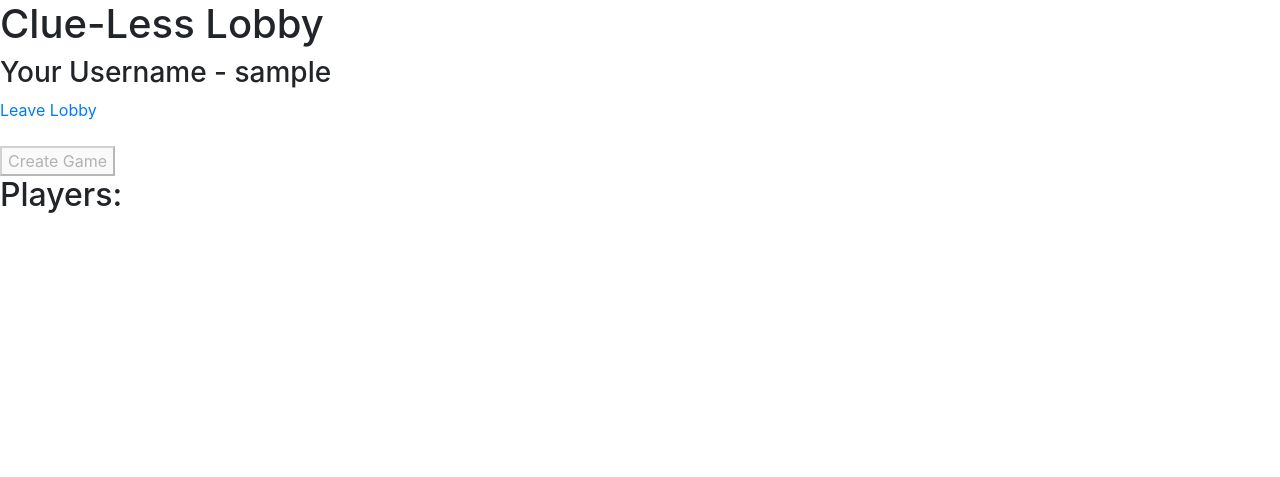
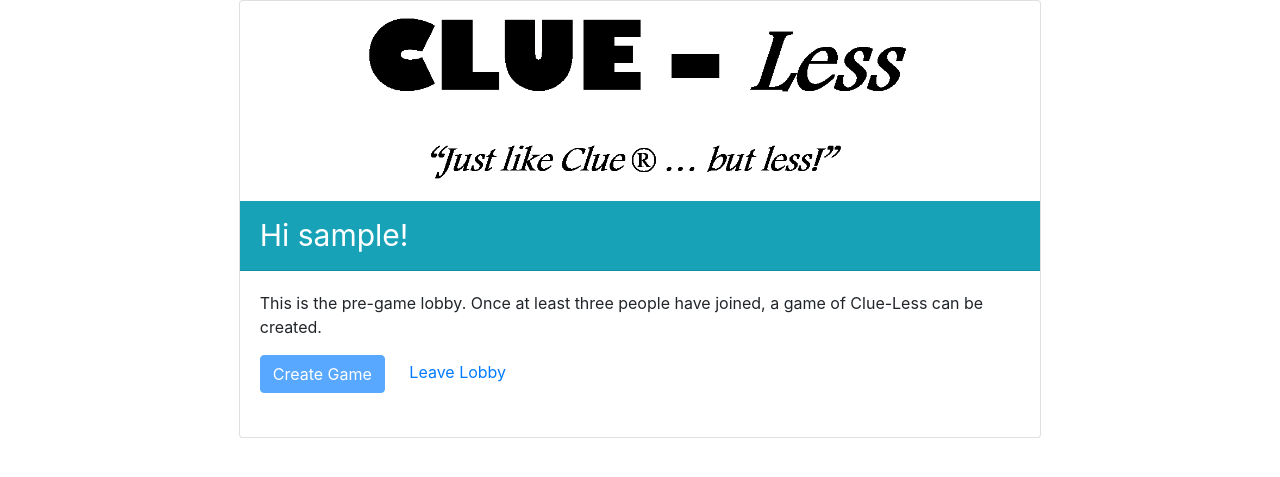
Before and after one commit to frodo-bot/Clue-Less, a Django app: template clueless/templates/lobby.html in a window 1280 px wide. Shown: the top 477 px of the page. Run offline with Django 3.2, Linux system fonts and the light colour scheme; the template is opened without the code that fills it, so the values that code supplies are empty; the visitor is signed in with stand-in values (Sample User, id 1); data comes from the database, SQL or seed files in the repository; some libraries are stand-ins or nearby versions.

Commit message:
Added styling to lobby

```diff
--- a/clueless/templates/index.html
+++ b/clueless/templates/index.html
@@ -5,7 +5,7 @@
 
 {% block content %}
 {% if user.is_authenticated %}
-<div class='container h-100 d-flex justify-content-center align-items-center'">
+<div class='container h-100 d-flex justify-content-center align-items-center'>
     <div class='col-md-6 col-lg-9'>
       <div class='card'>
         <img class="card-img-top" src="../static/logo_slogan.png" alt="Card image" style="height: 200px; width: 550px; align-self: center;">
@@ -19,7 +19,7 @@
       </div>
   </div>
 {% else %}
-<div class='container h-100 d-flex justify-content-center align-items-center'">
+<div class='container h-100 d-flex justify-content-center align-items-center'>
     <div class='col-md-6 col-lg-9'>
       <div class='card'>
         <img class="card-img-top" src="../static/logo_slogan.png" alt="Card image" style="height: 200px; width: 550px; align-self: center;">
--- a/clueless/templates/lobby.html
+++ b/clueless/templates/lobby.html
@@ -5,18 +5,21 @@
 
 {% block content %}
 {% if user.is_authenticated %}
-  <h1>Clue-Less Lobby</h1>
-
-  <h3>Your Username - {{ user.username }}</h3>
-
-  <a href="{% url 'lobby-leave' %}">Leave Lobby</a>
-  <br /><br />
-  <button id="create-button" disabled>Create Game</button>
-  <br />
-  <h2>Players:</h2>
-
-  <ul id="player-list"></ul>
-
+  <div class="container h-100 d-flex justify-content-center align-items-center">
+    <div class='col-md-6 col-lg-9'>
+      <div class='card'>
+        <img class="card-img-top" src="../static/logo_slogan.png" alt="Card image" style="height: 200px; width: 550px; align-self: center;">
+        <div class='card-header bg-info text-white' style="font-size: 30px; font-style: bold;">Hi {{ user.username }}!</div>
+        <div class='card-body'>
+          <p class="card-text">This is the pre-game lobby. Once at least three people have joined, a game of Clue-Less can be created.</p>
+          <button id="create-button" class="card-link btn btn-primary" disabled>Create Game</button>
+          <a href="{% url 'lobby-leave' %}" class="card-link">Leave Lobby</a>
+          <br /> <br />
+          <ul id="player-list" class="list-group"></ul>
+        </div>
+      </div>
+    </div>
+  </div>
   <script>
       $(document).ready( function() {
           var players = [];
@@ -39,7 +42,7 @@
                   players = data.players;
                   var playerList = "";
                   data.players.forEach(function(item) {
-                    playerList += "<li>" + item + "</li>";
+                    playerList += "<li class='list-group-item'>" + item + "</li>";
                   });
                   $("#player-list").html(playerList);
 
```
